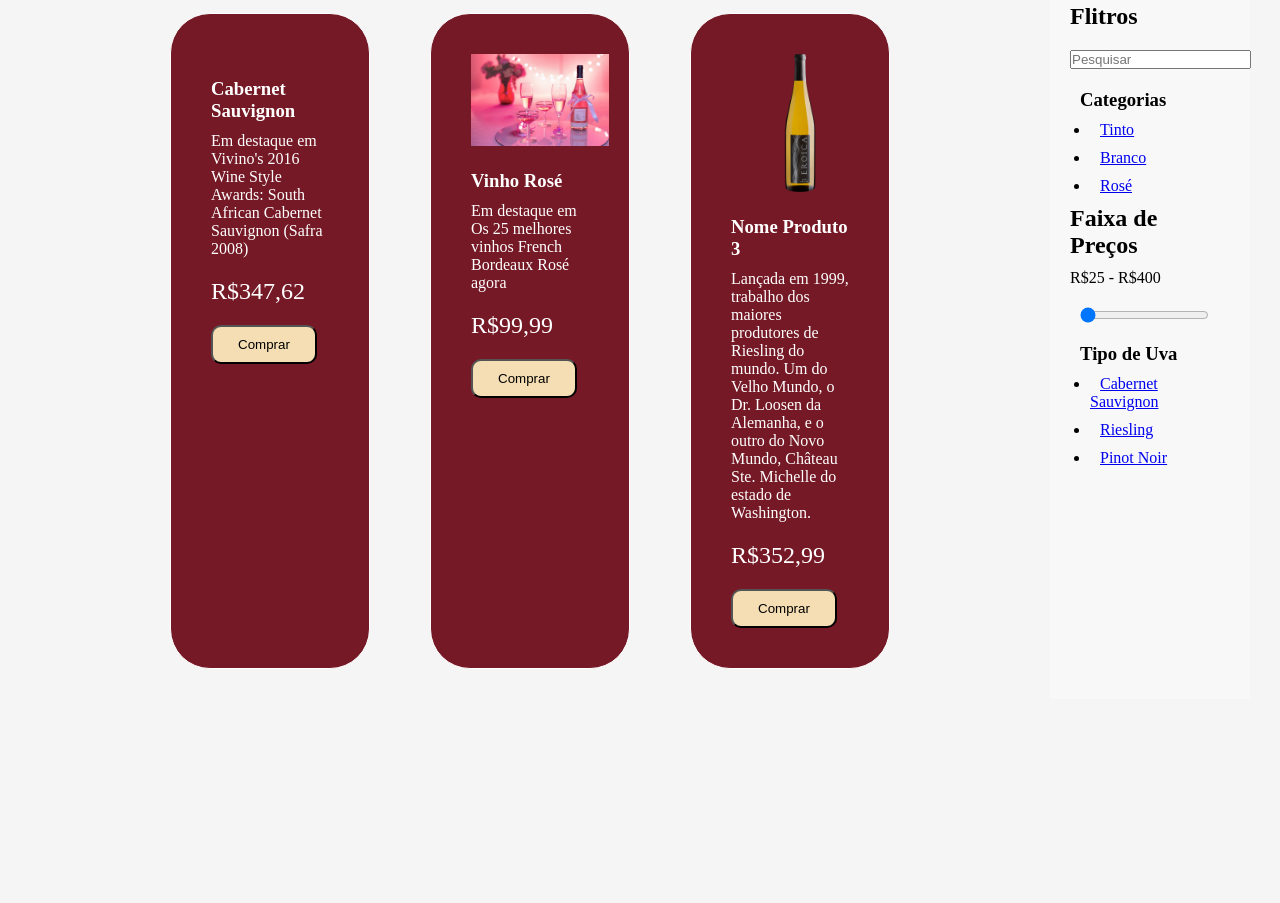
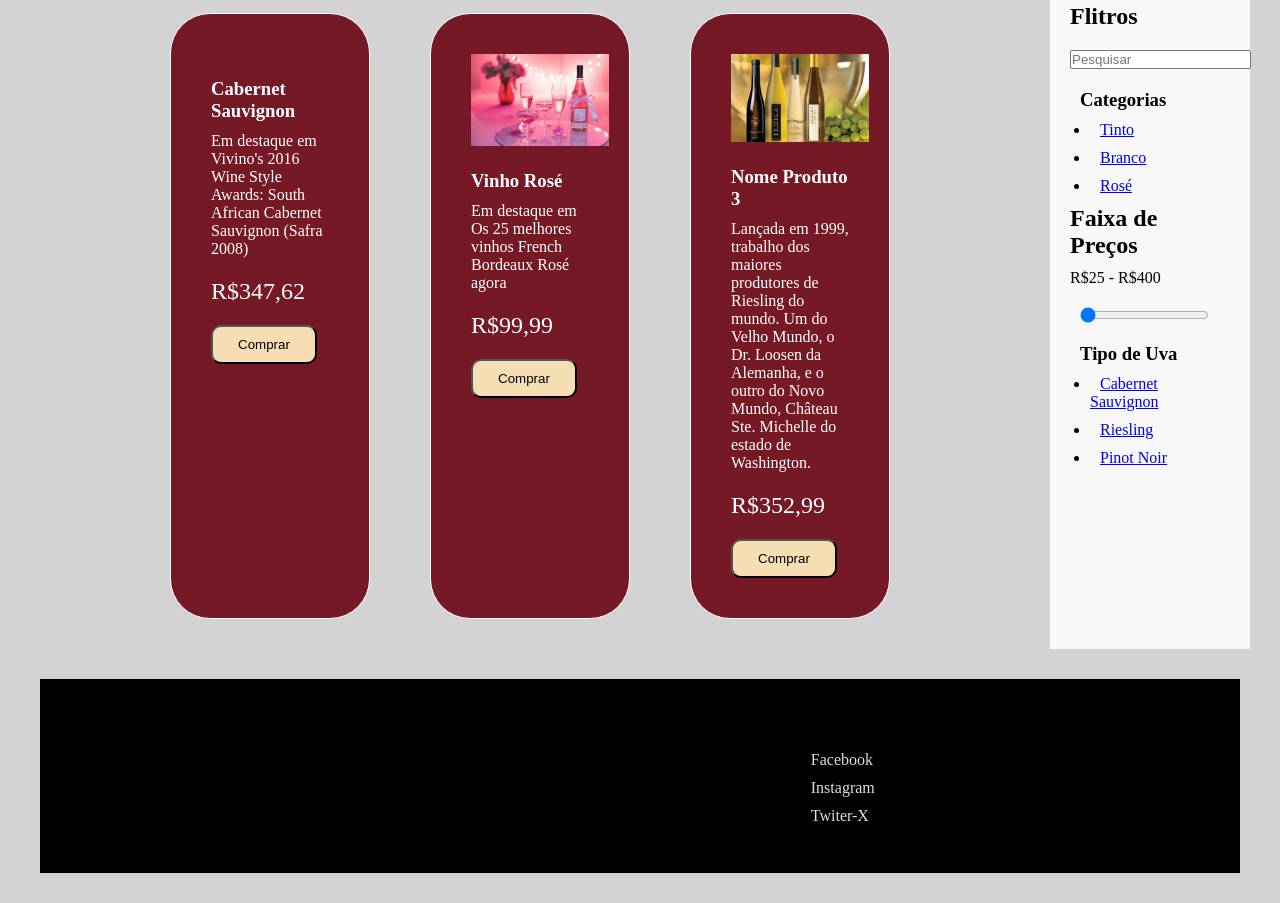
Before and after one commit to chalenge-1espg/cp1-front, a plain HTML site: page index.html in a window 1280 px wide. Shown: the part 211-1114 px from the top of the page. Before the commit the page ends 950 px from the top, so only its background shows below. Drawn offline with Linux system fonts and the light colour scheme.

Commit message:
Adicionando imagem do vinho

```diff
--- a/index.html
+++ b/index.html
@@ -41,7 +41,7 @@
                     </article>
 
                     <article class="produto">
-                        <img src="./src/assests/vinho-eroica.png" alt="" />
+                        <img src="./src/assests/vinho-eroica2.jpg" alt="" />
                         <h3>Nome Produto 3</h3>
                         <p>Lançada em 1999, trabalho dos maiores produtores de Riesling do mundo. Um do Velho Mundo, o Dr. Loosen da Alemanha, e o outro do Novo Mundo, Château Ste. Michelle do estado de Washington.</p>
                         <p class="preco">R$352,99</p>
@@ -78,5 +78,25 @@
                     </div>
                 </aside>
             </div>
+            <footer>
+                <div class="footer-content">
+                    <div id="contato">
+                        <h3>Contato</h3>
+                        <p>Email:contato@email.com</p>
+                        <p>Telefone: (11)5555-5555</p>
+                    </div>
+                    <div id="redes-sociais">
+                        <h3>Redes Sociais</h3>
+                        <ul>
+                            <li><a href="#">Facebook</a></li>
+                            <li><a href="#">Instagram</a></li>
+                            <li><a href="#">Twiter-X</a></li>
+                        </ul>
+                        <div>
+                            <p>&copy;-2025 -todos os direitos reservados</p>
+                        </div>
+                    </div>
+                </div>
+            </footer>
     </div>
 </body>
--- a/src/css/estilo.css
+++ b/src/css/estilo.css
@@ -5,6 +5,7 @@
 }
 body{
     background-color: whitesmoke;
+    background: LightGray;
 }
 #container{
     display: flex;
@@ -26,6 +27,8 @@ header{
     text-decoration: underline 5px white;
 
  }
+
+
 #conteudo{
     display: grid;
     grid-template-columns: 1fr 200px;
@@ -61,6 +64,7 @@ main{
 }
 button{
     background: wheat;
+    color: black;
     margin-top: 10px;
     padding: 10px 25px ;
     border-radius: 10px;
@@ -68,7 +72,7 @@ button{
 
 }
 button:hover{
-    background: black;
+    background: Lavender;
 
 }
 aside{
@@ -81,3 +85,23 @@ aside{
 footer{
     background: black;
 }
+.footer-content{
+    display: flex;
+    justify-content: space-around;
+    max-width: 100%;
+    margin: 0 auto;
+}
+.footer-content h3{
+    margin-bottom: 30px;
+}
+footer-content ul{
+    list-style: none;
+    padding: 0;
+}
+.footer-content li{
+    margin-bottom: 5px;
+}
+.footer-content a{
+    color: #ddd;
+    text-decoration: none;
+}
```
Also changed, not shown: equipe.txt, src/assests/vinho-eroica2.jpg (added).
